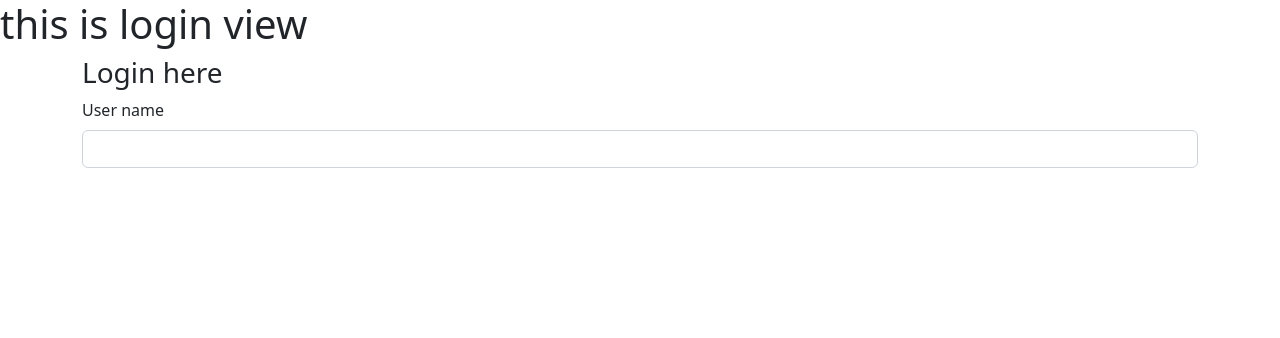
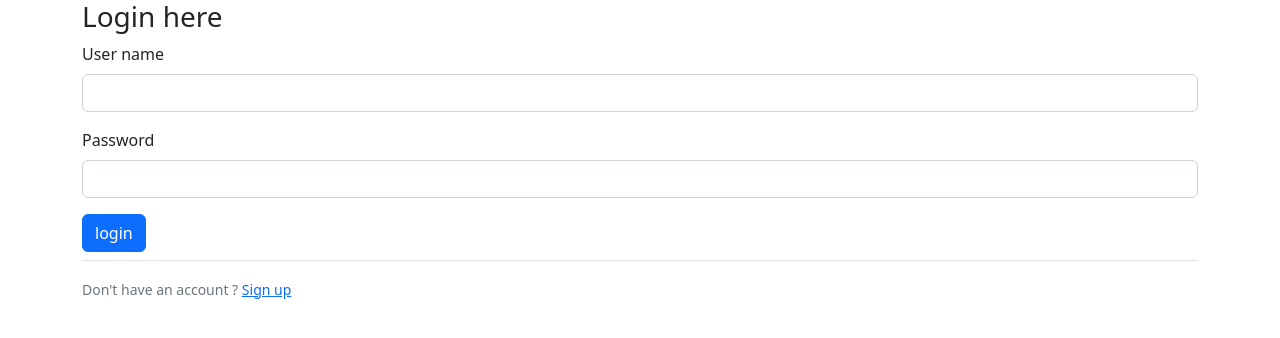
Before and after one commit to leonkae/Jot, a Django app: page /login/ in a window 1280 px wide. Shown: the top 338 px of the page. Run offline with Django 4.2, Linux system fonts and the light colour scheme; some web fonts are replaced.

Commit message:
modify:login template

```diff
--- a/jot/templates/jotblog/login.html
+++ b/jot/templates/jotblog/login.html
@@ -1,10 +1,8 @@
 {% extends 'jotblog/base.html' %} {% block content %}
-
-<h1>this is login view</h1>
 
 <div class="container">
   <h3>Login here</h3>
-  <form action="" method="POST">
+  <form  method="POST">
     {% csrf_token %}
 
     <div class="mb-3">
@@ -14,9 +12,37 @@
         class="form-control"
         name="username"
         id="InputUsername"
+        required
       />
     </div>
+
+    <div class="mb-3">
+      <label for="InputUsername" class="form-label">Password</label>
+      <input
+        type="password"
+        class="form-control"
+        id="Password"
+        name="password"
+
+      />
+    </div>
+
+    <button type="submit" class="btn btn-primary" name="Login User" >
+        login
+    </button>
   </form>
+
+  {% for message in messages %}
+    <p id="message" >{{message}}</p>
+  {% endfor %}
+
+  <div class="border-top pt-3 mt-2" >
+    <small class="text-muted">
+        Don't have an account ?
+        <a class="ml-2" href="{% url 'signup'%}"> Sign up </a>
+    </small>
+  </div>
+
 </div>
 
 {% endblock %}
```
